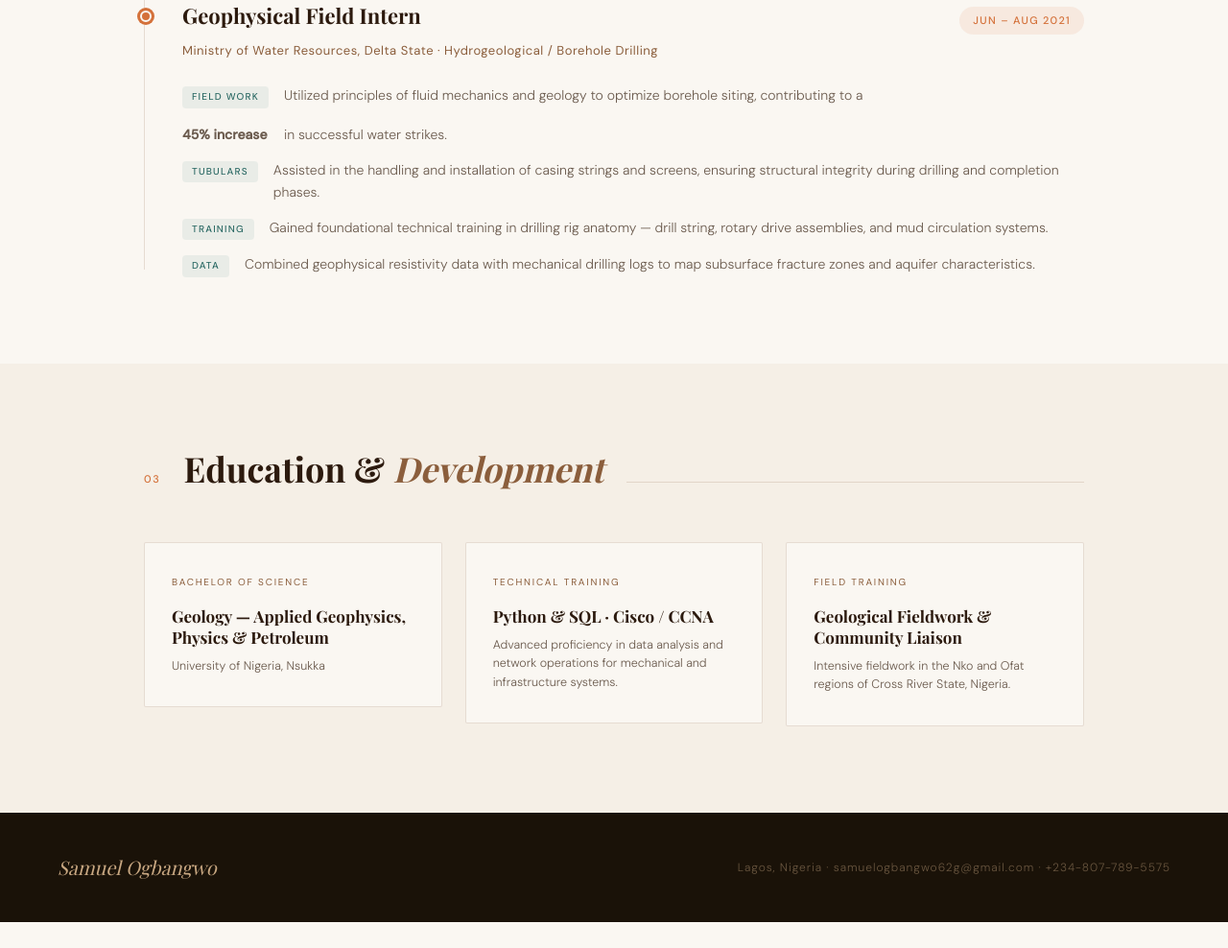
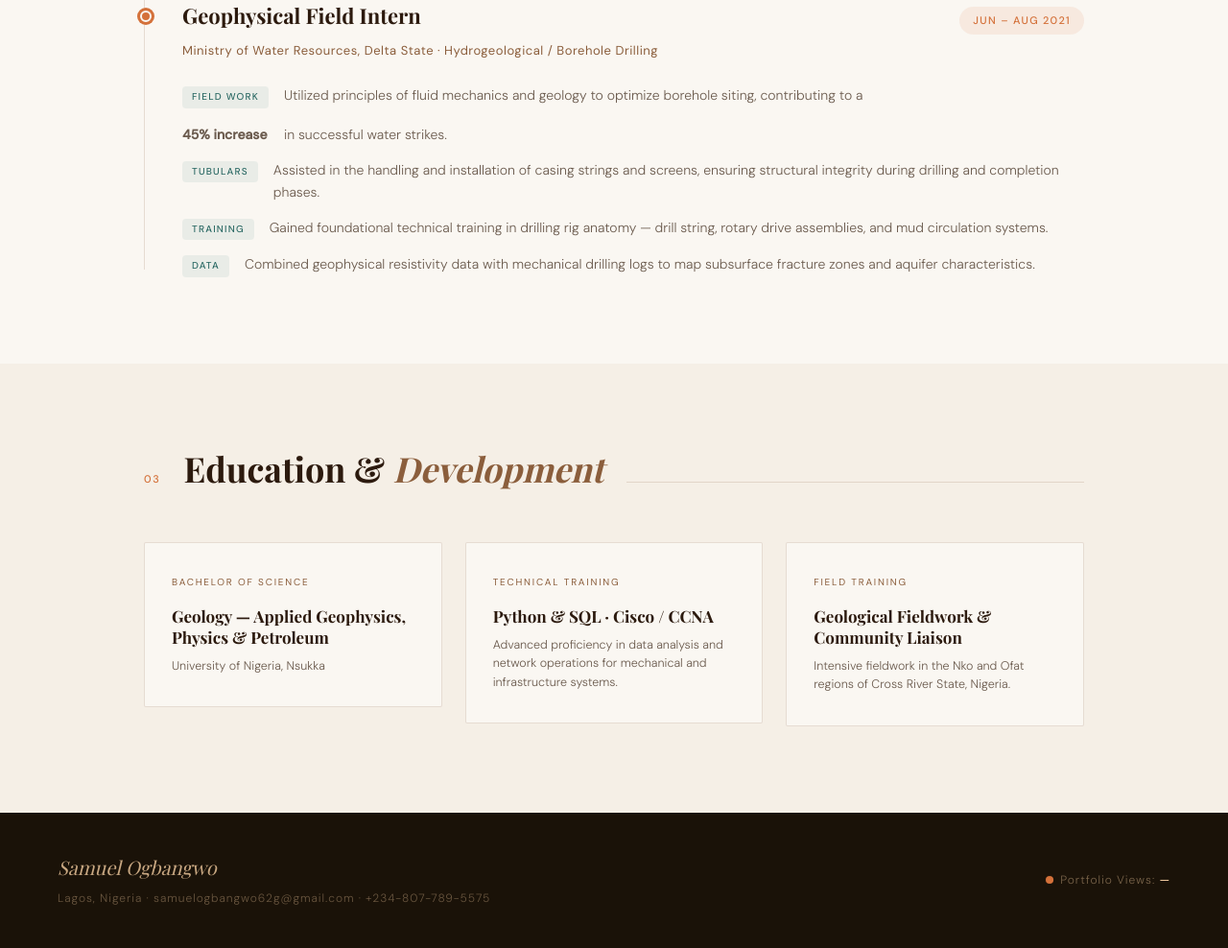
Before and after one commit to samkroft/Samuel-Ogbangwo-Oil-and-Gas-portfolio, a plain HTML site: page index.html in a window 1280 px wide. Shown: the part 2157-3145 px from the top of the page at 96% size. Before the commit the page ends 3118 px from the top, so only its background shows below. Drawn offline with nearby package versions, Linux system fonts and the light colour scheme; no server answers; a web font is replaced by a local one.

Commit message:
fixed view counter

```diff
--- a/index.html
+++ b/index.html
@@ -797,11 +797,24 @@
 </main>
 
 <!-- ══ FOOTER ══════════════════════════════════════════ -->
+<!-- ══ FOOTER ══════════════════════════════════════════ -->
 <footer>
-  <span class="footer-name">Samuel Ogbangwo</span>
-  <span class="footer-loc">Lagos, Nigeria · samuelogbangwo62g@gmail.com · +234-807-789-5575</span>
+  <div>
+    <span class="footer-name">Samuel Ogbangwo</span><br>
+    <span class="footer-loc">
+      Lagos, Nigeria · samuelogbangwo62g@gmail.com · +234-807-789-5575
+    </span>
+  </div>
+
+  <!-- VIEW COUNTER -->
+  <div class="footer-views">
+    <span class="views-dot"></span>
+    <span>
+      Portfolio Views:
+      <span id="view-count">0</span>
+    </span>
+  </div>
 </footer>
-
 <style>
   .footer-views {
     display: flex;
@@ -833,33 +846,29 @@
 </style>
 
 <script>
-  // ── Portfolio view counter using countapi.xyz (free, no signup) ──
-  // Each unique page load increments the counter for this portfolio.
-  // The namespace + key combo uniquely identifies Samuel Ogbangwo's portfolio.
 (async () => {
   const el = document.getElementById('view-count');
+
+  // stop if element doesn't exist
+  if (!el) return;
+
   const NAMESPACE = 'samuel-og-portfolio';
-    const KEY       = 'page-views';
+  const KEY = 'page-views';
 
   try {
-      // hit() increments by 1 and returns the new total
-      const res  = await fetch(`https://api.countapi.xyz/hit/${NAMESPACE}/${KEY}`);
+    const res = await fetch(
+      `https://api.countapi.xyz/hit/${NAMESPACE}/${KEY}`
+    );
+
     const data = await res.json();
+
     if (data && typeof data.value === 'number') {
-        // animate count up from 0 to actual value (capped at 60 frames)
-        const target = data.value;
-        const steps  = Math.min(target, 60);
-        const step   = Math.ceil(target / steps);
-        let current  = Math.max(0, target - steps * step);
-        const tick   = setInterval(() => {
-          current = Math.min(current + step, target);
-          el.textContent = current.toLocaleString();
-          if (current >= target) clearInterval(tick);
-        }, 25);
+      el.textContent = data.value.toLocaleString();
     } else {
       el.textContent = '—';
     }
-    } catch {
+  } catch (err) {
+    console.error(err);
     el.textContent = '—';
   }
 })();
```
Lines whose indentation alone changed are shown as unchanged.
